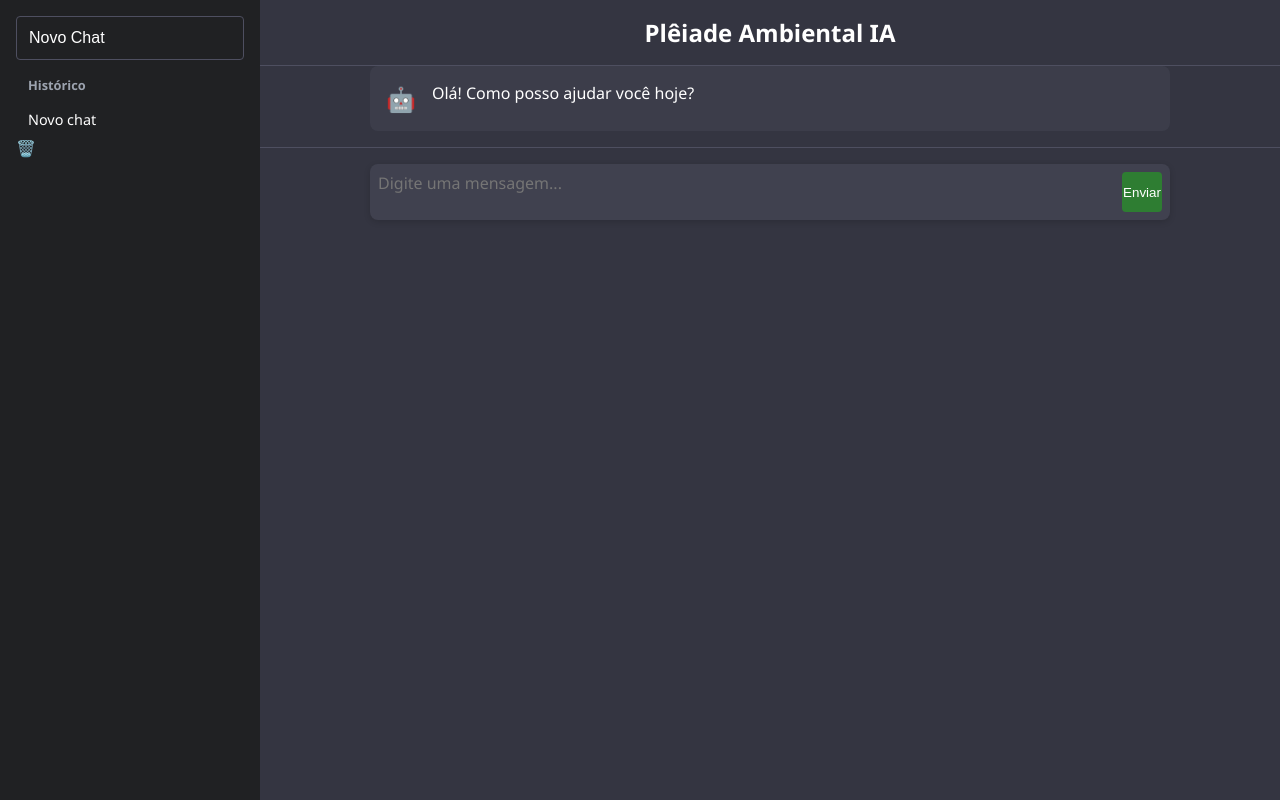
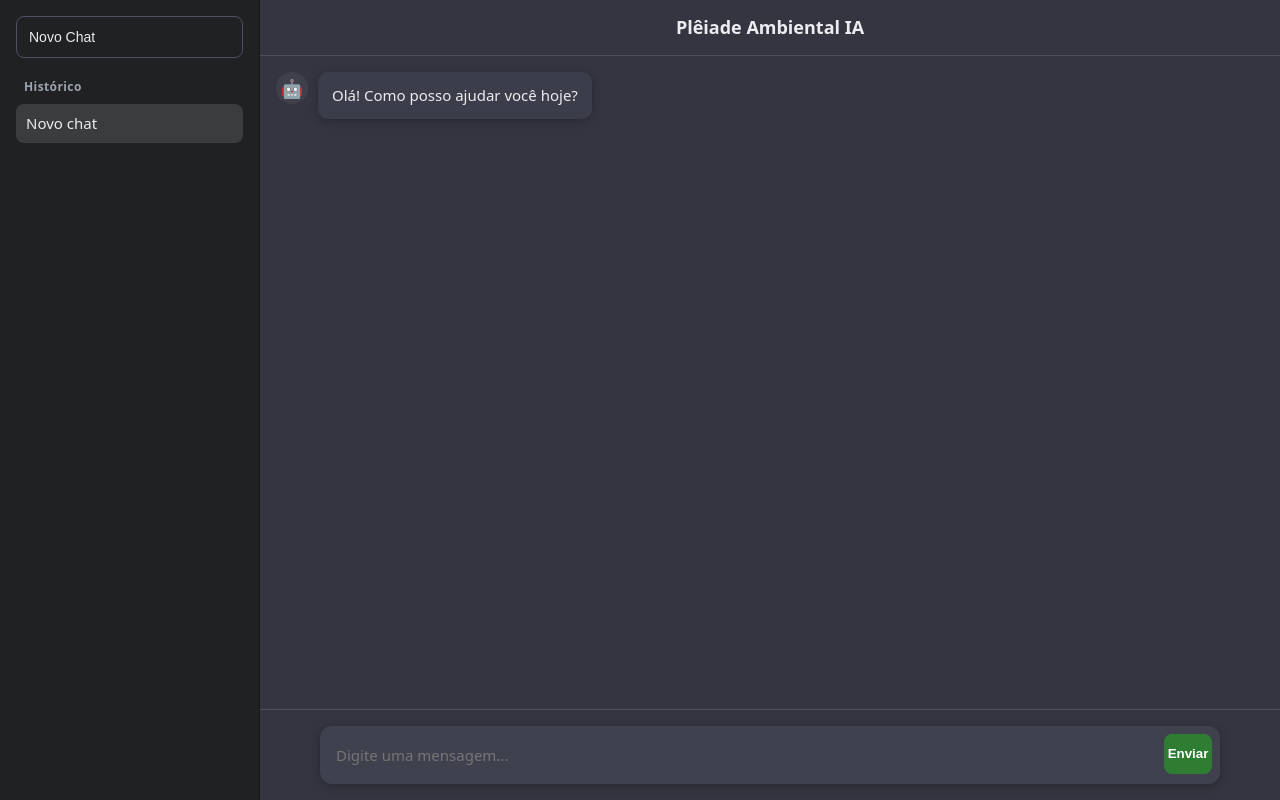
Before and after one commit to WeezyHS/ia_leis_ambientais, a plain HTML site: page templates/IA_chat.html in a window 1280 px wide. Drawn offline with Linux system fonts and the light colour scheme.

Commit message:
Aprimoramento da parte visual do chat da IA!

```diff
--- a/static/css/style.css
+++ b/static/css/style.css
@@ -179,159 +179,305 @@ body, html {
     text-align: center;
 }
 
-/*PÁGINA DO CHAT DA IA*/
+/* ================================
+   CHAT IA — ESTILO INSPIRADO NO CHATGPT
+   ================================ */
 
-/* --- ESTILOS DA PÁGINA DE CHAT --- */
-
-/* Wrapper principal que organiza a sidebar e o conteúdo */
-.chat-wrapper {
-    display: flex;
-    background-color: #343541; /* Cor de fundo principal */
-    color: white;
+/* ---- Reset & tokens ---- */
+:root{
+    --bg: #343541;
+    --bg-elev: #40414F;
+    --bg-sidebar: #202123;
+    --line: #4E4F60;
+    --text: #ECECF1;
+    --muted: #9CA3AF;
+    --accent: #2E7D32;
+    --accent-hover: #1B5E20;
+    --bubble-assistant: rgba(68,70,84,0.5);
+    --bubble-user: rgba(64,65,79,0.8);
+    --radius: 10px;
+    --shadow: 0 2px 10px rgba(0,0,0,.25);
   }
 
-/* --- Sidebar (Coluna da Esquerda) --- */
-.sidebar {
+  * { box-sizing: border-box; }
+  html, body {
+    height: 100%;
+    margin: 0;
+    background: var(--bg);
+    color: var(--text);
+    font: 15px/1.5 system-ui, -apple-system, Segoe UI, Roboto, Ubuntu, Cantarell, "Helvetica Neue", Arial, "Noto Sans", "Apple Color Emoji", "Segoe UI Emoji";
+  }
+
+  /* Scrollbar discreta */
+  *::-webkit-scrollbar { width: 10px; height: 10px; }
+  *::-webkit-scrollbar-thumb { background: #4b4d5e; border-radius: 8px; }
+  *::-webkit-scrollbar-track { background: transparent; }
+
+  /* ================================
+     Layout principal
+     ================================ */
+  .chat-wrapper{
+    display: flex;
+    min-height: 100vh;
+    background: var(--bg);
+  }
+
+  /* Sidebar fixa à esquerda */
+  .sidebar{
+    position: fixed;
+    inset: 0 auto 0 0;
     width: 260px;
-    height: 100vh; /* Altura total da tela */
-    position: fixed; /* Fica fixa enquanto o conteúdo rola */
-    top: 0;
-    left: 0;
-    background-color: #202123; /* Cor de fundo mais escura */
-    padding: 1rem;
+    background: var(--bg-sidebar);
+    border-right: 1px solid #15161a;
+    padding: 16px;
     display: flex;
     flex-direction: column;
+    gap: 16px;
   }
 
-.sidebar-content .new-chat-btn {
-    width: 100%;
-    padding: 0.75rem;
-    margin-bottom: 1rem;
-    border: 1px solid #4E4F60;
-    border-radius: 0.25rem;
-    background-color: transparent;
-    color: white;
-    text-align: left;
-    font-size: 1rem;
-    cursor: pointer;
-    transition: background-color 0.2s ease;
+  .sidebar-content{
+    display: flex;
+    flex-direction: column;
+    gap: 16px;
+    height: 100%;
   }
 
-.sidebar-content .new-chat-btn:hover {
-    background-color: rgba(255, 255, 255, 0.1);
+  .new-chat-btn{
+    width: 100%;
+    padding: 12px;
+    border: 1px solid var(--line);
+    border-radius: 8px;
+    background: transparent;
+    color: var(--text);
+    text-align: left;
+    font-size: 14px;
+    cursor: pointer;
+    transition: background .2s;
+  }
+  .new-chat-btn:hover{ background: rgba(255,255,255,.08); }
+
+  .chat-history h3{
+    font-size: 12px;
+    color: var(--muted);
+    letter-spacing: .4px;
+    margin: 4px 0 8px 8px;
+  }
+  .chat-history ul{
+    list-style: none;
+    margin: 0; padding: 0;
+    display: flex; flex-direction: column; gap: 4px;
+    overflow: auto;
+  }
+  .chat-history li{
+    position: relative;
+    display: flex;
+    align-items: center;
+  }
+  .chat-history li a{
+    display: block;
+    padding: 8px 10px;
+    border-radius: 8px;
+    color: var(--text);
+    text-decoration: none;
+    white-space: nowrap; overflow: hidden; text-overflow: ellipsis;
+    transition: background .15s;
+    flex: 1;
+  }
+  .chat-history li a:hover{ background: rgba(255,255,255,.08); }
+  .chat-history li.active a{ background: rgba(255,255,255,.12); }
+
+  /* Ícone de exclusão */
+  .delete-chat-icon {
+    position: absolute;
+    right: 8px;
+    top: 50%;
+    transform: translateY(-50%);
+    cursor: pointer;
+    padding: 4px;
+    border-radius: 4px;
+    opacity: 0;
+    transition: opacity 0.2s, background 0.2s;
+    font-size: 14px;
+    z-index: 10;
   }
 
-.chat-history h3 {
-    font-size: 0.8rem;
-    color: #9CA3AF;
-    margin-bottom: 0.5rem;
-    padding-left: 0.75rem;
+  .chat-history li:hover .delete-chat-icon {
+    opacity: 1;
   }
 
-.chat-history ul {
-    list-style: none;
+  .delete-chat-icon:hover {
+    background: rgba(255, 255, 255, 0.1);
   }
 
-.chat-history li a {
-    display: block;
-    padding: 0.5rem 0.75rem;
-    color: white;
-    text-decoration: none;
-    border-radius: 0.25rem;
-    font-size: 0.9rem;
-    white-space: nowrap;
-    overflow: hidden;
-    text-overflow: ellipsis;
+  /* Conteúdo (coluna da direita) */
+  .main-content{
+    margin-left: 260px;
+    width: calc(100% - 260px);
+    height: 100vh;                 /* tela inteira */
+    display: flex;
+    flex-direction: column;        /* navbar -> mensagens -> input */
+    overflow: hidden;              /* evita scroll duplo na página */
   }
 
-.chat-history li a:hover {
-    background-color: rgba(255, 255, 255, 0.1);
+  /* Navbar simples */
+  .navbar{
+    flex: 0 0 auto;
+    padding: 14px 16px;
+    border-bottom: 1px solid var(--line);
+    text-align: center;
+  }
+  .navbar h1{
+    margin: 0;
+    font-size: 18px;
+    font-weight: 700;
   }
 
-
-/* --- Conteúdo Principal (Coluna da Direita) --- */
-.main-content {
-    margin-left: 260px; /* Deixa espaço para a sidebar fixa */
-    width: calc(100% - 260px); /* Ocupa o resto do espaço */
-    min-height: 100vh;
+  /* ================================
+     Área de mensagens
+     ================================ */
+  #chat-messages,
+  .messages-area{
+    flex: 1 1 auto;                /* ocupa o centro */
+    min-height: 0;                 /* IMPORTANTÍSSIMO p/ scroll funcionar dentro do flex */
+    overflow-y: auto;
+    padding: 16px;
     display: flex;
     flex-direction: column;
+    gap: 10px;
   }
 
-.navbar {
-    padding: 1rem;
-    border-bottom: 1px solid #4E4F60;
-    text-align: center;
+  /* Mensagem (linha) */
+  .message{
+    display: grid;
+    grid-template-columns: 32px 1fr;
+    gap: 10px;
+    width: 100%;
   }
 
-/* --- Área das Mensagens --- */
-.chat-messages-area {
-    flex-grow: 1; /* Faz esta área crescer para ocupar o espaço disponível */
-    padding: 1rem;
-    overflow-y: auto; /* Adiciona scroll se as mensagens forem muitas */
+  /* Avatar */
+  .message .avatar{
+    width: 32px; height: 32px;
+    display: grid; place-items: center;
+    font-size: 18px;
+    border-radius: 50%;
+    background: rgba(255,255,255,.06);
   }
 
-.message {
-    max-width: 800px;
-    margin: 0 auto 1rem auto; /* Centraliza e adiciona espaço */
-    padding: 1rem;
-    display: flex;
-    gap: 1rem;
+  /* Bolha */
+  .message .text{
+    max-width: 900px;
+    width: fit-content;
+    padding: 12px 14px;
+    border-radius: var(--radius);
+    background: var(--bubble-assistant);
+    box-shadow: var(--shadow);
+    white-space: pre-wrap;
+    word-wrap: break-word;
   }
 
-.message.assistant {
-    background-color: rgba(68, 70, 84, 0.5);
-    border-radius: 0.5rem;
+  /* Variações */
+  .message.user .text{
+    background: var(--bubble-user);
+  }
+  .message.assistant .text{
+    background: var(--bubble-assistant);
   }
 
-.message .avatar {
-    font-size: 1.5rem;
+  /* ================================
+     Área de input (rodapé)
+     ================================ */
+  .chat-input-area{
+    flex: 0 0 auto;
+    border-top: 1px solid var(--line);
+    background: var(--bg);
+    padding: 16px;
+    position: sticky;  /* mantém visível ao rolar */
+    bottom: 0;
   }
 
-/* --- Área de Input (Inferior) --- */
-.chat-input-area {
-    padding: 1rem;
-    border-top: 1px solid #4E4F60;
-    background-color: #343541;
+  .message-form{
+    max-width: 900px;
+    margin: 0 auto;
+    display: flex;
+    gap: 8px;
+    padding: 8px;
+    background: var(--bg-elev);
+    border-radius: 12px;
+    box-shadow: var(--shadow);
   }
 
-.message-form {
-    max-width: 800px;
-    margin: 0 auto;
-    display: flex;
-    gap: 0.5rem;
-    padding: 0.5rem;
-    border-radius: 0.5rem;
-    background-color: #40414F;
-    box-shadow: 0 2px 6px rgba(0,0,0,0.15);
-}
-
-.message-form textarea {
-    flex-grow: 1;
-    background: transparent;
+  .message-form textarea{
+    flex: 1 1 auto;
     border: none;
     outline: none;
     resize: none;
-    color: white;
-    font-size: 1rem;
-    font-family: inherit;
-    height: 24px; /* Altura inicial para uma linha */
+    background: transparent;
+    color: var(--text);
+    font: inherit;
+    padding: 10px 8px;
+    min-height: 24px;   /* 1 linha */
+    max-height: 220px;  /* evita exagero */
+    overflow: auto;
   }
 
-.message-form button {
-    width: 40px;
+  .message-form button{
+    min-width: 48px;
     height: 40px;
     border: none;
-    border-radius: 0.25rem;
-    background-color: #2E7D32;
-    color: white;
+    border-radius: 8px;
+    background: var(--accent);
+    color: #fff;
+    font-weight: 600;
     cursor: pointer;
-    transition: background-color 0.2s ease;
+    transition: background .15s, transform .02s;
+  }
+  .message-form button:hover{ background: var(--accent-hover); }
+  .message-form button:active{ transform: translateY(1px); }
+
+  /* ================================
+     Detalhes extras
+     ================================ */
+  .message .text code{
+    background: #2b2c36;
+    padding: .15rem .35rem;
+    border-radius: 6px;
+    font-family: ui-monospace, SFMono-Regular, Menlo, Monaco, Consolas, "Liberation Mono", "Courier New", monospace;
+  }
+  .message .text pre{
+    background: #2b2c36;
+    color: #e6e6f0;
+    padding: 12px;
+    border-radius: 10px;
+    overflow: auto;
   }
 
-.message-form button:hover {
-    background-color: #1B5E20;
+  /* Estados vazios */
+  #chat-messages:empty::before{
+    content: "";
+    display: block;
+    height: 24px;
   }
+
+  /* ================================
+     Responsividade
+     ================================ */
+  @media (max-width: 900px){
+    .main-content{
+      margin-left: 0;
+      width: 100%;
+    }
+    .sidebar{
+      position: fixed;
+      transform: translateX(-100%);
+      transition: transform .2s;
+      z-index: 20;
+    }
+    /* Se você quiser abrir a sidebar via JS, adicione a classe .open na .sidebar */
+    .sidebar.open{ transform: translateX(0); }
+
+    .message-form, .message .text{ max-width: 100%; }
+  }
+
 
 /*PAINEL CENTRA - DASHBOARD*/
 
```
Lines whose indentation alone changed are shown as unchanged.
